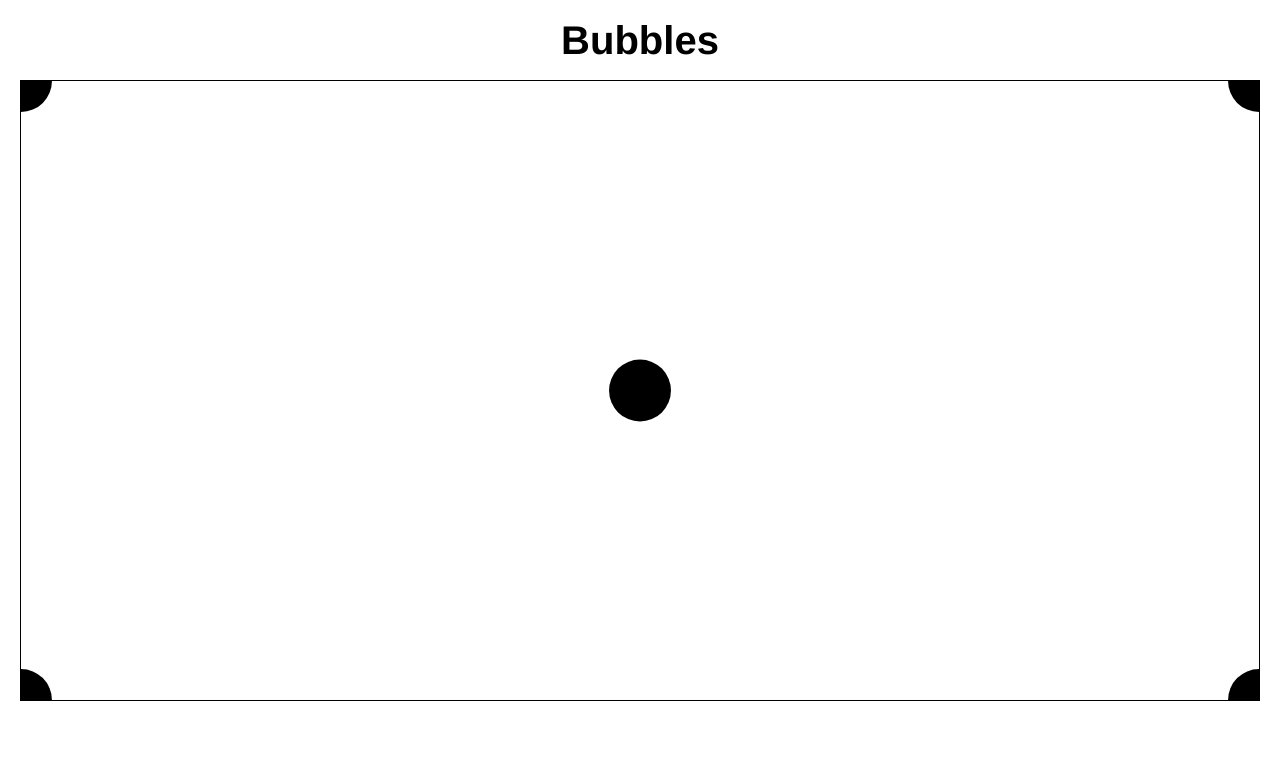
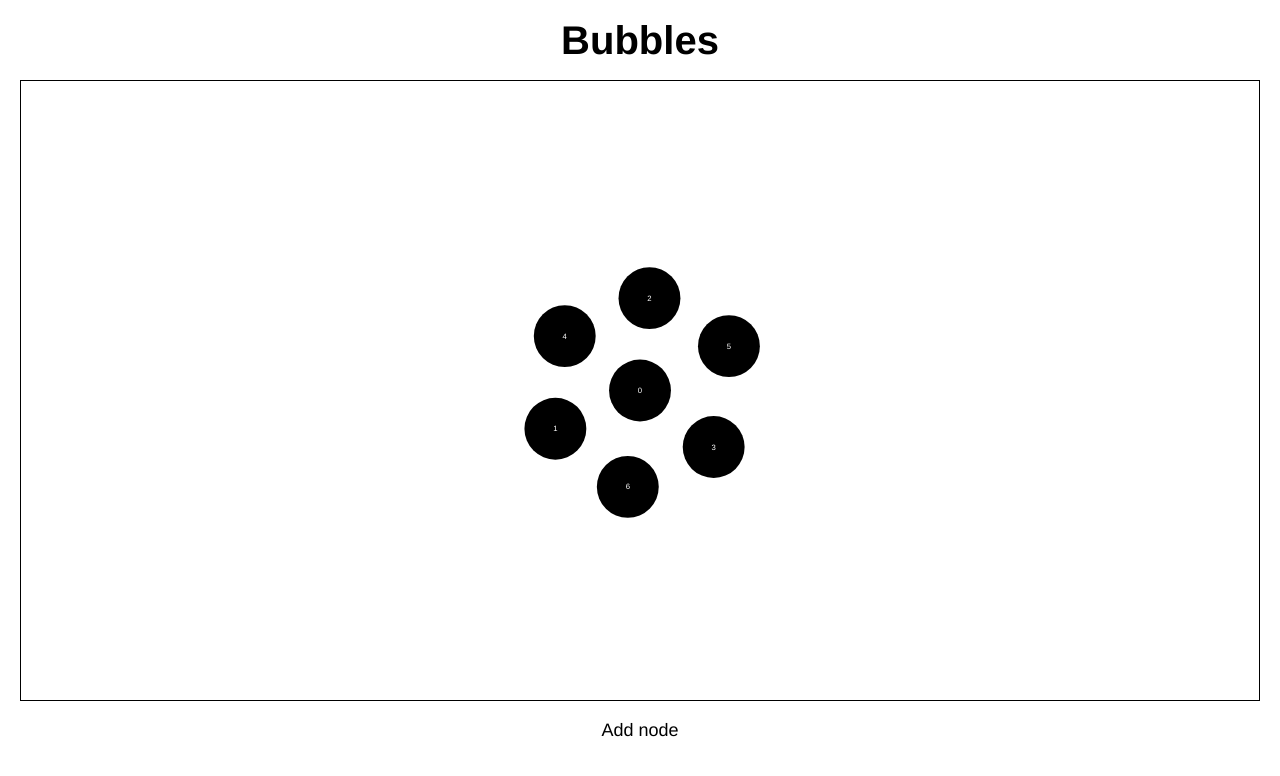
Before and after one commit to phatograph/bubble, a Next.js app: page / in a window 1280 px wide. Shown: the top 776 px of the page. Built offline with nearby package versions, Linux system fonts and the light colour scheme.

Commit message:
.html() way

```diff
--- a/app.scss
+++ b/app.scss
@@ -178,5 +178,17 @@ video {
   }
 
   &__svg {
+    text {
+      fill: #fff;
+      font-size: 5px;
+      dominant-baseline: central;
+      text-anchor: middle;
+    }
+  }
+
+  &__a {
+    display: block;
+    margin-top: calc(var(--global-space) * 1);
+    text-align: center;
   }
 }
--- a/pages/index.js
+++ b/pages/index.js
@@ -1,4 +1,5 @@
 import React from 'react'
+import ReactDOMServer from 'react-dom/server'
 import PropTypes from 'prop-types'
 import {get} from 'lodash'
 import className from 'classnames'
@@ -6,26 +7,63 @@ import axios from 'axios'
 import * as d3 from 'd3'
 
 const Index = (props) => {
-  const $el = React.useRef()
+  const $svg = React.useRef()
+  const $mainG = React.useRef()
+
+  const radius = 20
+
+  const ___nodes = React.useRef(
+    Array.from(Array(7)).map((x, i) => {
+      if (i == 0) {
+        return {
+          r: radius,
+          fx: 800 / 2,
+          fy: 400 / 2,
+        }
+      }
+
+      return {
+        r: radius,
+      }
+    })
+  )
+  const ___simulation = React.useRef()
 
   React.useEffect(() => {
-    const svg = d3.select($el.current)
-    const g = svg.append('g')
+    const $$svg = d3.select($svg.current)
+    const $$mainG = d3.select($mainG.current)
 
-    g.selectAll('circle')
-      .data([
-        [0, 0],
-        [800, 0],
-        [0, 400],
-        [800, 400],
-        [400, 200],
-      ])
-      .join('circle')
-      .attr('cx', ([x]) => x)
-      .attr('cy', ([x, y]) => y)
-      .attr('r', 20)
+    ___simulation.current = d3
+      .forceSimulation(___nodes.current)
+      .force('charge', d3.forceManyBody().strength(5))
+      .force('center', d3.forceCenter(800 / 2, 400 / 2))
+      .force(
+        'collision',
+        d3.forceCollide().radius((d) => {
+          return d.r + 10
+        })
+      )
+      .on('tick', () => {
+        const u = $$mainG.selectAll('g').data(___nodes.current)
 
-  svg.call(
+        u.enter()
+          .append('g')
+          .merge(u)
+          .html((d) => {
+            return ReactDOMServer.renderToStaticMarkup(
+              <React.Fragment>
+                <circle cx={d.x} cy={d.y} r={d.r} />
+                <text x={d.x} y={d.y}>
+                  {d.index}
+                </text>
+              </React.Fragment>
+            )
+          })
+
+        u.exit().remove()
+      })
+
+    $$svg.call(
       d3
         .zoom()
         .extent([
@@ -38,24 +76,49 @@ const Index = (props) => {
           [800 + 100, 400 + 100],
         ])
         .on('zoom', () => {
-        g.attr('transform', d3.event.transform)
+          $$mainG.attr('transform', d3.event.transform)
         })
     )
   }, [])
 
   return (
     <div className='Index'>
-      <h1
-        className='Index__h1'
+      <h1 className='Index__h1'>Bubbles</h1>
+
+      <div className='Index__wrapper'>
+        <svg viewBox='0 0 800 400' ref={$svg} className='Index__svg'>
+          <g ref={$mainG} />
+        </svg>
+      </div>
+
+      <a
+        className='Index__a'
+        onClick={() => {
+          // ___nodes.current = [
+          //   ...___nodes.current,
+          //   {
+          //     x: 400,
+          //     y: 200,
+          //   },
+          // ]
+
+          ___nodes.current = ___nodes.current.map((x, i) => {
+            if (i == 0) {
+              return {
+                ...x,
+                r: 80,
+              }
+            }
+
+            return x
+          })
+
+          ___simulation.current.nodes(___nodes.current)
+          ___simulation.current.alpha(1).restart()
+        }}
       >
-        Bubbles
-      </h1>
-
-      <div
-        className='Index__wrapper'
-      >
-      <svg viewBox='0 0 800 400' ref={$el} className='Index__svg' />
-      </div>
+        Add node
+      </a>
     </div>
   )
 }
```
Lines whose indentation alone changed are shown as unchanged.
